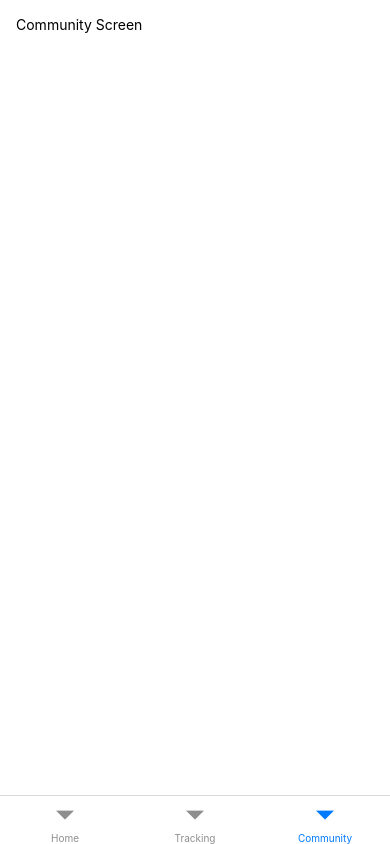
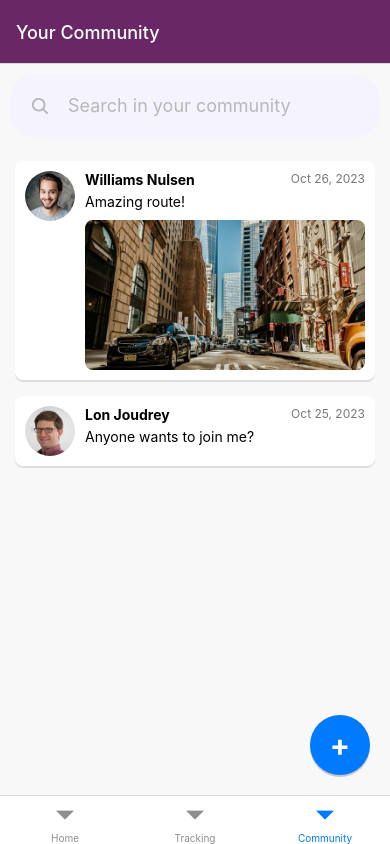
Before and after one commit to Bera0422/WalkWays, a React Native app: screen /Community in a window 390 px wide. Built offline with nearby package versions, Linux system fonts and the light colour scheme.

Commit message:
feat(WalkWays): Update Community Screen and other screens

```diff
--- a/AppNavigator.tsx
+++ b/AppNavigator.tsx
@@ -50,6 +50,21 @@
   );
 }
 
+function CommunityStack() {
+  return (
+    <Stack.Navigator>
+      <Stack.Screen
+        name="CommunityStack"
+        component={CommunityScreen}
+        options={{
+          title: 'Your Community',
+          headerStyle: { backgroundColor: '#6A2766' },
+          headerTintColor: '#fff',
+        }} />
+    </Stack.Navigator>
+  );
+}
+
 export default function Navigation() {
   return (
     <Tab.Navigator screenOptions={{ headerShown: false }}>
@@ -63,7 +78,7 @@
       />
       <Tab.Screen
         name="Community"
-        component={CommunityScreen}
+        component={CommunityStack}
       />
       {/* Profile Tab would be added later */}
     </Tab.Navigator>
--- /dev/null
+++ b/components/PostCard.tsx
@@ -0,0 +1,54 @@
+// components/PostCard.tsx
+import React from 'react';
+import { View, Text, Image, StyleSheet } from 'react-native';
+
+interface PostCardProps {
+  avatar: any;
+  name: string;
+  date: string;
+  comment: string;
+  postImage?: any;
+}
+
+const PostCard: React.FC<PostCardProps> = ({ avatar, name, date, comment, postImage }) => {
+  return (
+    <View style={styles.card}>
+      <Image source={avatar} style={styles.avatar} />
+      <View style={styles.content}>
+        <View style={styles.header}>
+          <Text style={styles.name}>{name}</Text>
+          <Text style={styles.date}>{date}</Text>
+        </View>
+        <Text style={styles.comment}>{comment}</Text>
+        {postImage && <Image source={postImage} style={styles.postImage} />}
+      </View>
+    </View>
+  );
+};
+
+const styles = StyleSheet.create({
+  card: {
+    flexDirection: 'row',
+    padding: 10,
+    marginVertical: 8,
+    backgroundColor: '#fff',
+    borderRadius: 8,
+    shadowColor: '#000',
+    shadowOpacity: 0.1,
+    shadowOffset: { width: 0, height: 2 },
+  },
+  avatar: {
+    width: 50,
+    height: 50,
+    borderRadius: 25,
+    marginRight: 10,
+  },
+  content: { flex: 1 },
+  header: { flexDirection: 'row', justifyContent: 'space-between' },
+  name: { fontWeight: 'bold' },
+  date: { color: '#777', fontSize: 12 },
+  comment: { marginVertical: 5 },
+  postImage: { width: '100%', height: 150, borderRadius: 8, marginTop: 5 },
+});
+
+export default PostCard;
--- /dev/null
+++ b/components/SearchBar.tsx
@@ -0,0 +1,55 @@
+// components/SearchBar.tsx
+import React from 'react';
+import { View, TextInput, StyleSheet, TouchableOpacity } from 'react-native';
+import { Ionicons } from '@expo/vector-icons'
+
+interface Props {
+    placeholder: string,
+}
+
+const SearchBar: React.FC<Props> = (props) => {
+    const textInputRef = React.useRef<TextInput>(null);
+
+    const focusSearchInput = () => {
+      textInputRef.current?.focus();
+    };
+
+  return (
+    <TouchableOpacity style={styles.searchContainer} onPress={focusSearchInput}>
+            <Ionicons name="search" size={20} color="gray" style={styles.icon} />
+            <TextInput
+              ref={textInputRef}
+              style={styles.searchBar}
+              placeholder={props.placeholder}
+              placeholderTextColor="#B8B8B8"
+              multiline={false}
+              numberOfLines={1}
+            />
+          </TouchableOpacity>
+  );
+};
+
+const styles = StyleSheet.create({
+  searchBar: {
+    marginVertical: 1,
+    padding: 10,
+    borderColor: '#ddd',
+    borderRadius: 8,
+    fontSize: 18
+  },
+  searchContainer: {
+    flexDirection: 'row',
+    alignItems: 'center',
+    backgroundColor: '#F5F3FE', // Adjust to fit your color scheme
+    borderRadius: 25, // Rounds the edges
+    paddingVertical: 10,
+    paddingHorizontal: 20,
+    marginBottom: 16,
+  },
+  icon: {
+    marginRight: 8,
+    color: '#B8B8B8'
+  },
+});
+
+export default SearchBar;
--- a/screens/CommunityScreen.tsx
+++ b/screens/CommunityScreen.tsx
@@ -1,22 +1,78 @@
-// screens/CommunityScreen.tsx
 import React from 'react';
-import { View, Text, Image, StyleSheet } from 'react-native';
+import { View, FlatList, StyleSheet, TouchableOpacity, Text, StatusBar } from 'react-native';
+import PostCard from '../components/PostCard';
+import SearchBar from '../components/SearchBar';
 
-const CommunityScreen = () => {
+const posts = [
+    {
+        id: '1',
+        avatar: require('../assets/avatars/8.jpg'),
+        name: 'Williams Nulsen',
+        date: 'Oct 26, 2023',
+        comment: 'Amazing route!',
+        postImage: require('../assets/manhattan.jpg'),
+    },
+    {
+        id: '2',
+        avatar: require('../assets/avatars/27.jpg'),
+        name: 'Lon Joudrey',
+        date: 'Oct 25, 2023',
+        comment: 'Anyone wants to join me?',
+    },
+    // Additional posts as needed
+];
+
+const CommunityScreen: React.FC = () => {
     return (
         <View style={styles.container}>
-            <Text>Community Screen</Text>
-            {/* Placeholder for Community content */}
+            <StatusBar barStyle="light-content" />
+            <View style={styles.header}>
+                <SearchBar placeholder='Search in your community' />
+            </View>
+            <FlatList
+                data={posts}
+                keyExtractor={(item) => item.id}
+                renderItem={({ item }) => (
+                    <PostCard
+                        avatar={item.avatar}
+                        name={item.name}
+                        date={item.date}
+                        comment={item.comment}
+                        postImage={item.postImage}
+                    />
+                )}
+                contentContainerStyle={styles.postsList}
+            />
+
+            <TouchableOpacity style={styles.postButton}>
+                <Text style={styles.postButtonText}>+</Text>
+            </TouchableOpacity>
         </View>
     );
 };
 
 const styles = StyleSheet.create({
-    container: {
-        flex: 1,
-        padding: 16,
-        backgroundColor: '#fff',
+    container: { flex: 1, backgroundColor: '#f8f8f8' },
+    header: {
+        paddingTop: 10,
+        paddingHorizontal: 10
     },
+    postsList: { paddingHorizontal: 15, paddingBottom: 70 },
+    postButton: {
+        position: 'absolute',
+        bottom: 20,
+        right: 20,
+        backgroundColor: '#007AFF',
+        width: 60,
+        height: 60,
+        borderRadius: 30,
+        alignItems: 'center',
+        justifyContent: 'center',
+        shadowColor: '#000',
+        shadowOpacity: 0.2,
+        shadowOffset: { width: 0, height: 2 },
+    },
+    postButtonText: { fontSize: 30, color: '#fff', fontWeight: 'bold' },
 });
 
 export default CommunityScreen;
--- a/screens/HomeScreen.tsx
+++ b/screens/HomeScreen.tsx
@@ -1,8 +1,9 @@
 import React from 'react';
-import { View, Text, TextInput, Image, FlatList, TouchableOpacity, StyleSheet, TouchableWithoutFeedback, Keyboard } from 'react-native';
+import { View, Text, TextInput, Image, FlatList, TouchableOpacity, StyleSheet, TouchableWithoutFeedback, Keyboard, StatusBar } from 'react-native';
 import { Ionicons } from '@expo/vector-icons'
 import FontAwesome6 from '@expo/vector-icons/FontAwesome6';
 import RouteCard from '../components/RouteCard';
+import SearchBar from '../components/SearchBar';
 
 const filters = [
   { filterId: '1', name: 'Historical', icon: 'building-columns' },
@@ -65,20 +66,12 @@
   return (
     <TouchableWithoutFeedback onPress={() => Keyboard.dismiss()}>
       <View style={styles.container}>
+        <StatusBar barStyle="light-content" />
+
         {/* Header with Search and Filters */}
         <View style={styles.header}>
           {/* <Text style={styles.title}>WalkWays</Text> */}
-          <TouchableOpacity style={styles.searchContainer} onPress={focusSearchInput}>
-            <Ionicons name="search" size={20} color="gray" style={styles.icon} />
-            <TextInput
-              ref={textInputRef}
-              style={styles.searchBar}
-              placeholder="Find routes to walk"
-              placeholderTextColor="#B8B8B8"
-              multiline={false}
-              numberOfLines={1}
-            />
-          </TouchableOpacity>
+          <SearchBar placeholder="Find routes to walk" />
 
           <FlatList
             data={filters}
@@ -102,9 +95,9 @@
           keyExtractor={(item) => item.id}
           renderItem={({ item }) => (
             <RouteCard
-            item={item}
-            onPress={() => navigation.navigate('RouteDetails', { routeItem: item })}
-          />
+              item={item}
+              onPress={() => navigation.navigate('RouteDetails', { routeItem: item })}
+            />
           )}
         />
 
@@ -121,26 +114,6 @@
   },
   header: {
     paddingHorizontal: 20,
-  },
-  searchBar: {
-    marginVertical: 1,
-    padding: 10,
-    borderColor: '#ddd',
-    borderRadius: 8,
-    fontSize: 18
-  },
-  searchContainer: {
-    flexDirection: 'row',
-    alignItems: 'center',
-    backgroundColor: '#F5F3FE', // Adjust to fit your color scheme
-    borderRadius: 25, // Rounds the edges
-    paddingVertical: 10,
-    paddingHorizontal: 20,
-    marginBottom: 16,
-  },
-  icon: {
-    marginRight: 8,
-    color: '#B8B8B8'
   },
   filterContainer: {
     flexDirection: 'row',
--- a/screens/RouteDetailsScreen.tsx
+++ b/screens/RouteDetailsScreen.tsx
@@ -8,6 +8,7 @@
   TouchableOpacity,
   ScrollView,
   SafeAreaView,
+  StatusBar,
 } from 'react-native';
 import { RouteDetailsScreenRouteProp, RouteDetailsScreenNavigationProp } from '../src/types/types';
 import { FontAwesome } from '@expo/vector-icons'; // For star icons
@@ -83,6 +84,7 @@
 const RouteDetailsScreen: React.FC<Props> = ({ route, navigation }) => {
   return (
     <SafeAreaView style={styles.container}>
+      <StatusBar barStyle="light-content" />
       <ScrollView style={styles.scrollContainer}>
         {/* Image Carousel */}
         <FlatList
--- a/screens/TrackingScreen.tsx
+++ b/screens/TrackingScreen.tsx
@@ -1,6 +1,6 @@
 // TrackingScreen.tsx
 import React, { useState } from 'react';
-import { View, Text, StyleSheet, ScrollView, Image, Button, TouchableOpacity, FlatList, SafeAreaView } from 'react-native';
+import { View, Text, StyleSheet, ScrollView, Image, Button, TouchableOpacity, FlatList, SafeAreaView, StatusBar } from 'react-native';
 import MapView, { Polyline } from 'react-native-maps';
 import { TrackingScreenNavigationProp } from '../src/types/types';
 import Timer from '../components/Timer';
@@ -33,6 +33,7 @@
 
   return (
     <SafeAreaView style={styles.container}>
+      <StatusBar barStyle="light-content" />
       <ScrollView>
         {/* Friends List (Horizontal Scroll) */}
         <View>
--- a/src/types/types.ts
+++ b/src/types/types.ts
@@ -15,7 +15,7 @@
     };
     TrackingStack: undefined;
     Feedback: undefined;
-    Community: undefined;
+    CommunityStack: undefined;
   };
 
 export type HomeScreenNavigationProp = StackNavigationProp<RootStackParamList, 'HomeStack'>;
```
Also changed, not shown: screens/FeedbackScreen.tsx (+5 -3 lines), src/utils/storage.ts (added, +20 -0 lines). Lines whose indentation alone changed are shown as unchanged.
